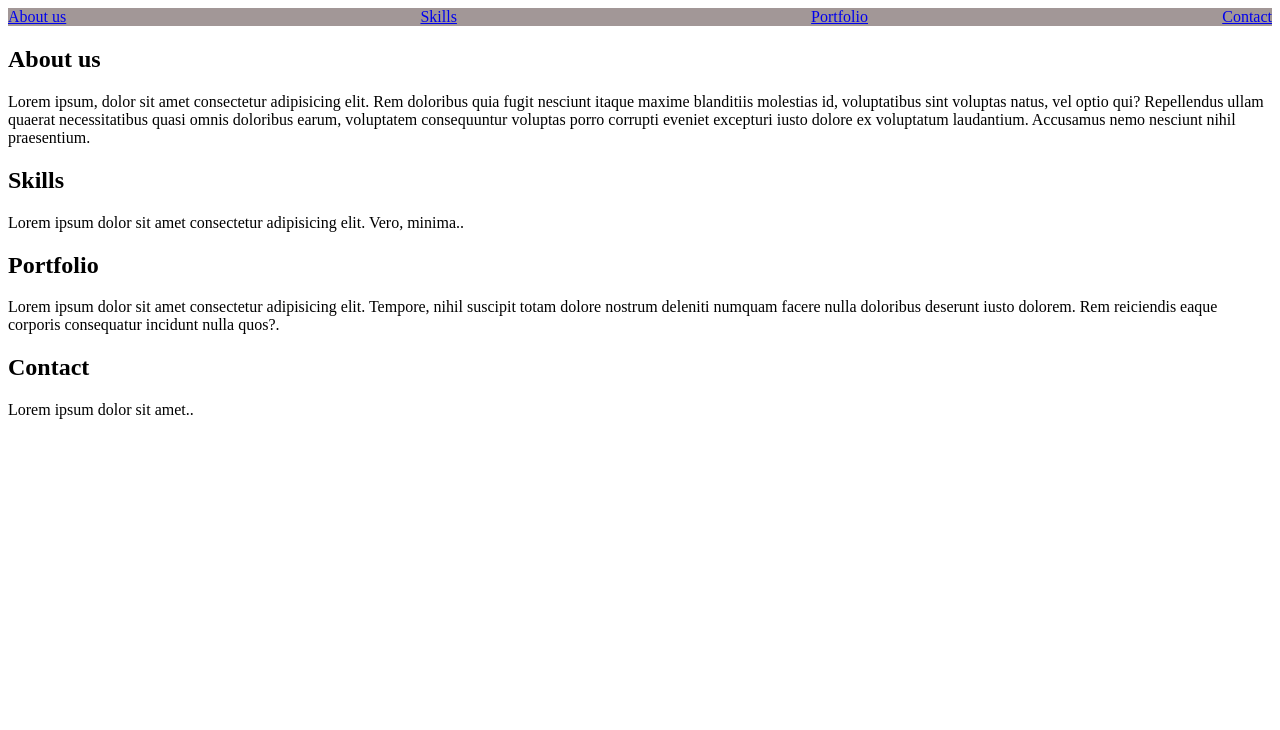
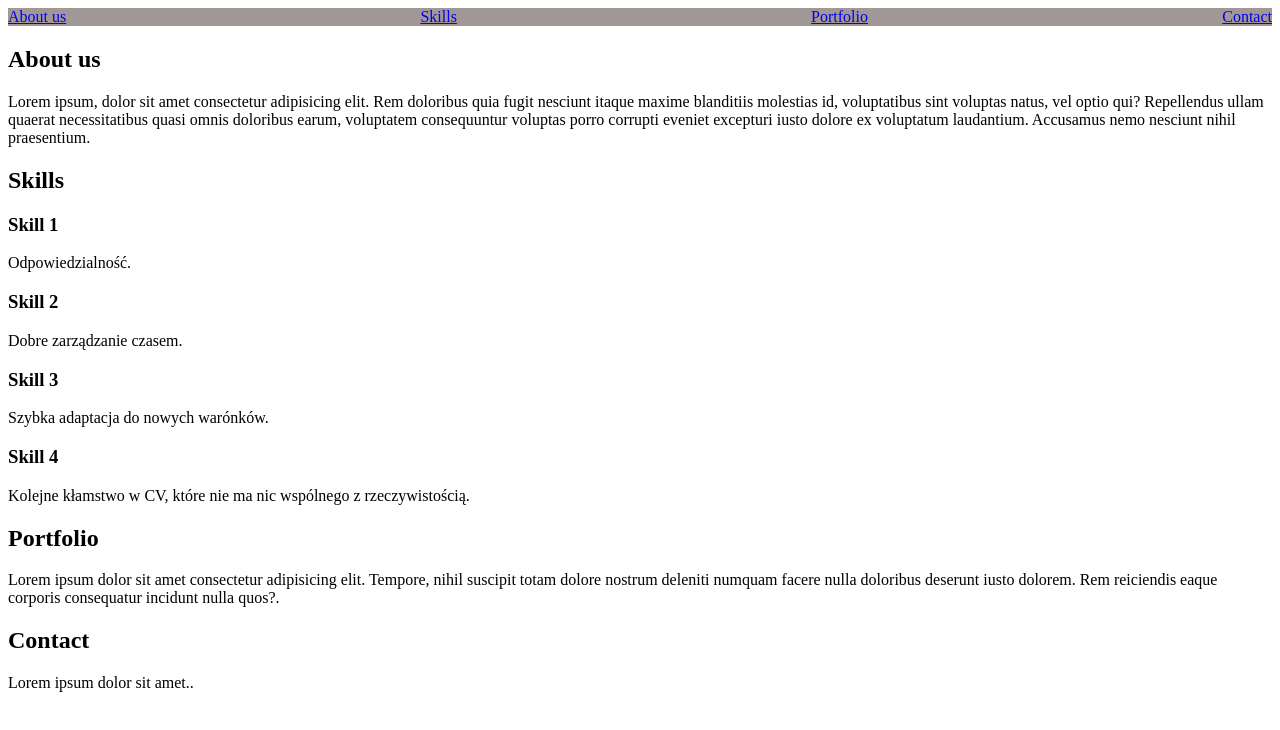
Before and after one commit to Varaska/15-html-prosta-strona, a plain HTML site: page index.html in a window 1280 px wide. Drawn offline with Linux system fonts and the light colour scheme.

Commit message:
Skills, modyfilkacja1

```diff
--- a/index.html
+++ b/index.html
@@ -51,8 +51,27 @@
 
 
     <section id="Skills">
+
         <h2>Skills</h2>
-        <p>Lorem ipsum dolor sit amet consectetur adipisicing elit. Vero, minima..</p>
+
+        <!-- div.skill>h3{Skill 1}+p{Odpowiedzialność.} -->
+
+        <div class="skill">
+            <h3>Skill 1</h3>
+            <p>Odpowiedzialność.</p>
+        </div>
+        <div class="skill">
+            <h3>Skill 2</h3>
+            <p>Dobre zarządzanie czasem.</p>
+        </div>
+        <div class="skill">
+            <h3>Skill 3</h3>
+            <p>Szybka adaptacja do nowych warónków.</p>
+        </div>
+        <div class="skill">
+            <h3>Skill 4</h3>
+            <p>Kolejne kłamstwo w CV, które nie ma nic wspólnego z rzeczywistością.</p>
+        </div>
     </section>
 
 
@@ -62,6 +81,8 @@
         <p>Lorem ipsum dolor sit amet consectetur adipisicing elit. Tempore, nihil suscipit totam dolore nostrum
             deleniti numquam facere nulla doloribus deserunt iusto dolorem. Rem reiciendis eaque corporis consequatur
             incidunt nulla quos?.</p>
+
+
     </section>
 
     <section id="Contact">
```
